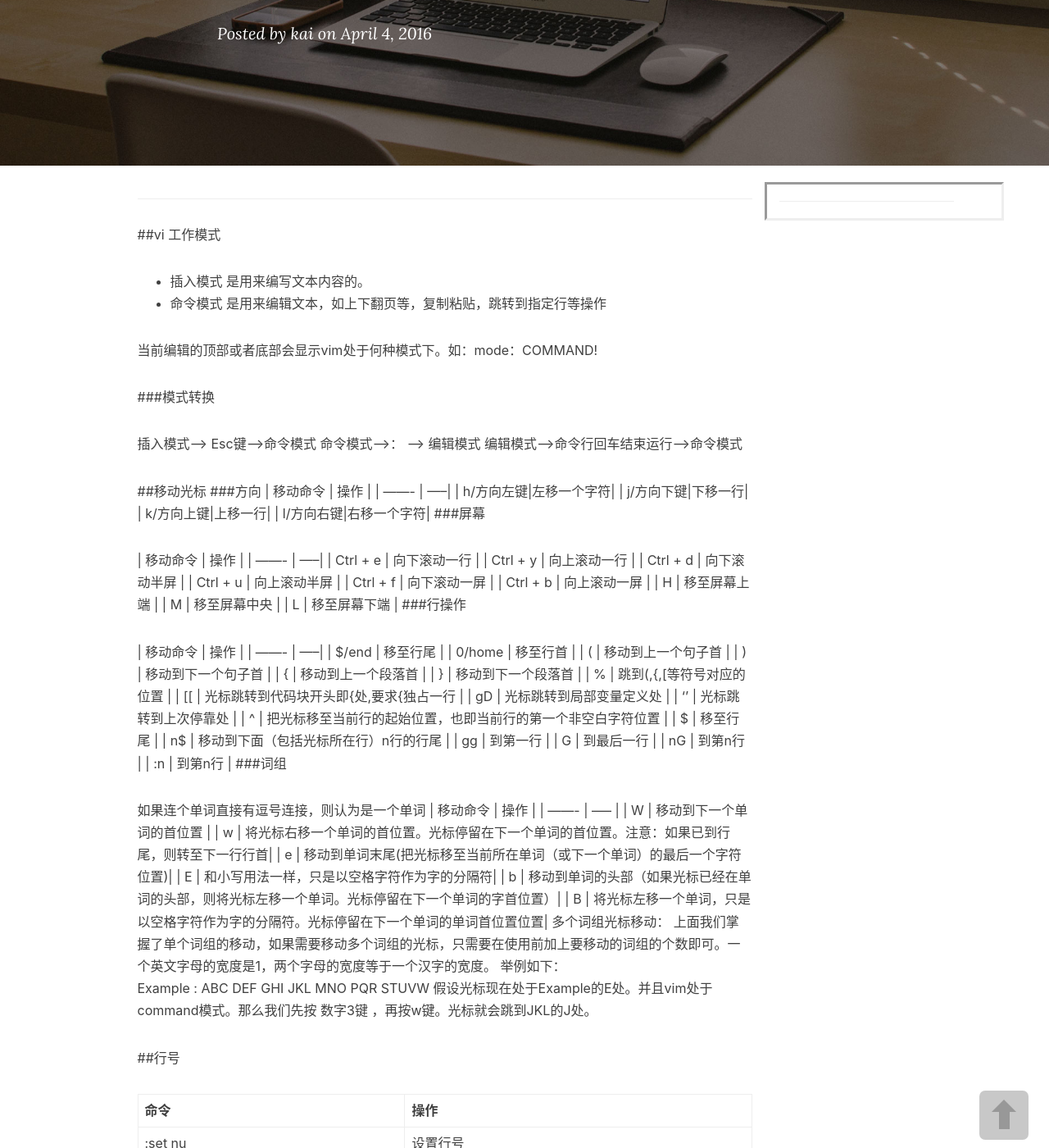
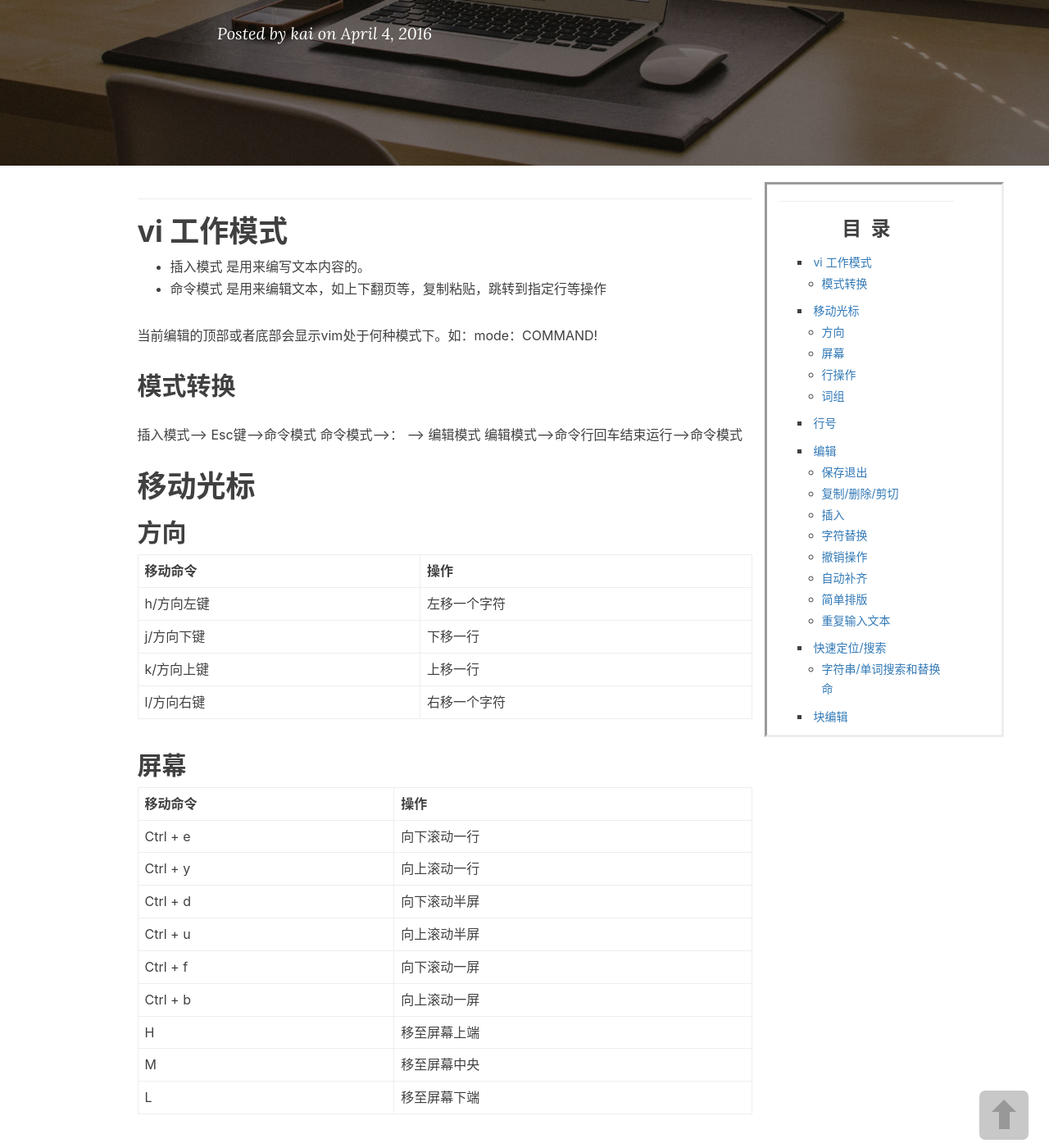
Before and after one commit to zongkaizhang/zongkaizhang.github.com, a Jekyll site: the page built from _posts/2016-04-04-vim-shortcut.md, in a window 1280 px wide and 1400 px high, scrolled down 292 px. Shown: the whole window at 82% size. Built offline with Jekyll 4.4.1, drawn with Linux system fonts in a browser that asks for light colours; nearby versions of some CDN libraries; comment, search, counter and statistics services are not loaded; some of the changed text lies outside the part shown.

Commit message:
Modify vim shortcut docment format.

```diff
--- a/_posts/2016-04-04-vim-shortcut.md
+++ b/_posts/2016-04-04-vim-shortcut.md
@@ -10,7 +10,7 @@ tags: [vim,linux]
 * content
 {:toc}
 
-##vi 工作模式
+# vi 工作模式 #
 
 - 插入模式
 是用来编写文本内容的。
@@ -19,21 +19,24 @@ tags: [vim,linux]
 
 当前编辑的顶部或者底部会显示vim处于何种模式下。如：mode：COMMAND!
 
-###模式转换
+## 模式转换 ##
 
 插入模式—&gt; Esc键—&gt;命令模式
 命令模式—&gt;： —&gt; 编辑模式
 编辑模式—&gt;命令行回车结束运行—&gt;命令模式
 
-##移动光标
-###方向
+# 移动光标 #
+
+## 方向 ##
+
 | 移动命令  | 操作 |
 | -------   | -----|
 | h/方向左键|左移一个字符|
 | j/方向下键|下移一行|
 | k/方向上键|上移一行|
 | l/方向右键|右移一个字符|
-###屏幕
+
+## 屏幕 ##
 
 | 移动命令  | 操作 |
 | -------   | -----|
@@ -46,7 +49,8 @@ tags: [vim,linux]
 | H         | 移至屏幕上端 |
 | M         | 移至屏幕中央 |
 | L         | 移至屏幕下端 |
-###行操作
+
+## 行操作 ##
 
 | 移动命令  | 操作 |
 | -------   | -----|
@@ -67,7 +71,8 @@ tags: [vim,linux]
 | G         | 到最后一行   |
 | nG        | 到第n行      |
 | :n        | 到第n行      |
-###词组
+
+## 词组 ##
 
 如果连个单词直接有逗号连接，则认为是一个单词
 | 移动命令 | 操作  |
@@ -84,7 +89,7 @@ tags: [vim,linux]
 Example : ABC   DEF   GHI   JKL   MNO   PQR   STUVW
 假设光标现在处于Example的E处。并且vim处于command模式。那么我们先按 数字3键 ，再按w键。光标就会跳到JKL的J处。
 
-##行号
+# 行号 #
 
 | 命令  | 操作 |
 | ----- | ----- |
@@ -92,9 +97,9 @@ Example : ABC   DEF   GHI   JKL   MNO   PQR   STUVW
 | :set nonu| 去行号       |
 | :set nu! | 取消显示行号 |
 
-##编辑
+# 编辑 #
 
-###保存退出
+## 保存退出 ##
 
 | 命令  | 操作 |
 | ------| ----- |
@@ -106,7 +111,7 @@ Example : ABC   DEF   GHI   JKL   MNO   PQR   STUVW
 | :wqa  |保存所有文件|
 | :w new_filename  |另存为指定文件|
 
-###复制/删除/剪切
+## 复制/删除/剪切 ##
 
 | 命令 | 作用 |
 | ---- | ---- |
@@ -162,7 +167,7 @@ Example : ABC   DEF   GHI   JKL   MNO   PQR   STUVW
 abc  bdf   sdfe   erwer   eete   wer  uty
 在command模式下，先输入d2w，然后输入.(英文的句号)，就会不断执行删除两个单词的操作，按多少次.就重复多少次.
 
-###插入
+## 插入 ##
 
 | 插入命令 | 操作 |
 | ------| ----- |
@@ -176,7 +181,8 @@ abc  bdf   sdfe   erwer   eete   wer  uty
 重复执行操作
 vim在COMMAND模式下，先按数字3键，然后按 i键，在输入go，再按Esc键。可以输入gogogo.
 
-###字符替换
+## 字符替换 ##
+
 | 命令 | 操作 |
 | ----- | ----- |
 | r     |替换光标所在处一个字符，如ra，就是将当前光标所在处字符替换为a|
@@ -186,7 +192,7 @@ vim在COMMAND模式下，先按数字3键，然后按 i键，在输入go，再
 | C     |取代到行尾,包括光标处字符|
 | c0/c^ |取代到行首,不包括光标处字符|
 
-###撤销操作
+## 撤销操作 ##
 
 | 命令  | 操作 |
 | ----- | ----- |
@@ -194,14 +200,14 @@ vim在COMMAND模式下，先按数字3键，然后按 i键，在输入go，再
 | Ctrl+r| 恢复上一步被撤销的操作 |
 | U     | 撤销当前一行的操作 |
 
-###自动补齐
+## 自动补齐 ##
 
 | 命令 | 操作 |
 | ---- | ----- |
 | C-n  | 匹配下一个关键字 |
 | C-p  | 匹配上一个关键字 |
 
-###简单排版
+## 简单排版 ##
 
 | 命令 | 操作 |
 | ----- | ----- |
@@ -214,21 +220,22 @@ vim在COMMAND模式下，先按数字3键，然后按 i键，在输入go，再
 | n&gt;&gt; | 光标所在行开始的n行增加缩进|
 | n&lt;&lt; | 光标所在行开始的n行减少缩进|
 
-##重复输入文本
+## 重复输入文本 ##
 
 还有，如将数字加在命令前,标示该命令处理几次,如5dd标示执行5次dd(删除光标所在整行)操作。
 .   (英文句号）为命令重复命令，按下一次执行一次上一次执行过的命令。
 
 
-##快速定位/搜索
+# 快速定位/搜索 #
 
 在command模式下，通过按  f 或者 F   快速定位内容。(不需要输入冒号)
 
 可以结合数字来进行多次查找，如按下3fq,就会向下查找第三个q
 如果不加数字，如fq ,就会向后查找第一个q
 
-##字符串/单词搜索和替换命
-###搜索
+## 字符串/单词搜索和替换命 ##
+
+### 搜索 ###
 
 |命令 | 操作|
 | --- | ----|
@@ -248,7 +255,7 @@ vim在COMMAND模式下，先按数字3键，然后按 i键，在输入go，再
 | :set incsearch |逐步搜索模式，对当前键入的字符进行搜索而不必等待键入完成|
 | :set wrapscan  |重新搜索，在搜索到文件头或尾时，返回继续搜索，默认开启|
 
-###替换
+### 替换 ###
 
 | 命令 | 操作 |
 | ----- |------|
@@ -289,7 +296,8 @@ p 表示替代结果逐行显示（Ctrl + L恢复屏幕）;
 | 将That or this换成This or that|:%s/\(That\) or \(this\)/\u\2 or \l\1/|
 | 将句尾的child换成children     |:%s/child\([ ,.;!:?]\)/children\1/g|
 
-##块编辑
+# 块编辑 #
+
 Ctrl+V 进入块选择/块编辑模式/块选择
 LINUX下是Ctrl-v，但是在windows下的GVIM，Ctril-v是粘贴。所以，windows下按 Ctrl-q 进入块(列)编辑
 
```
